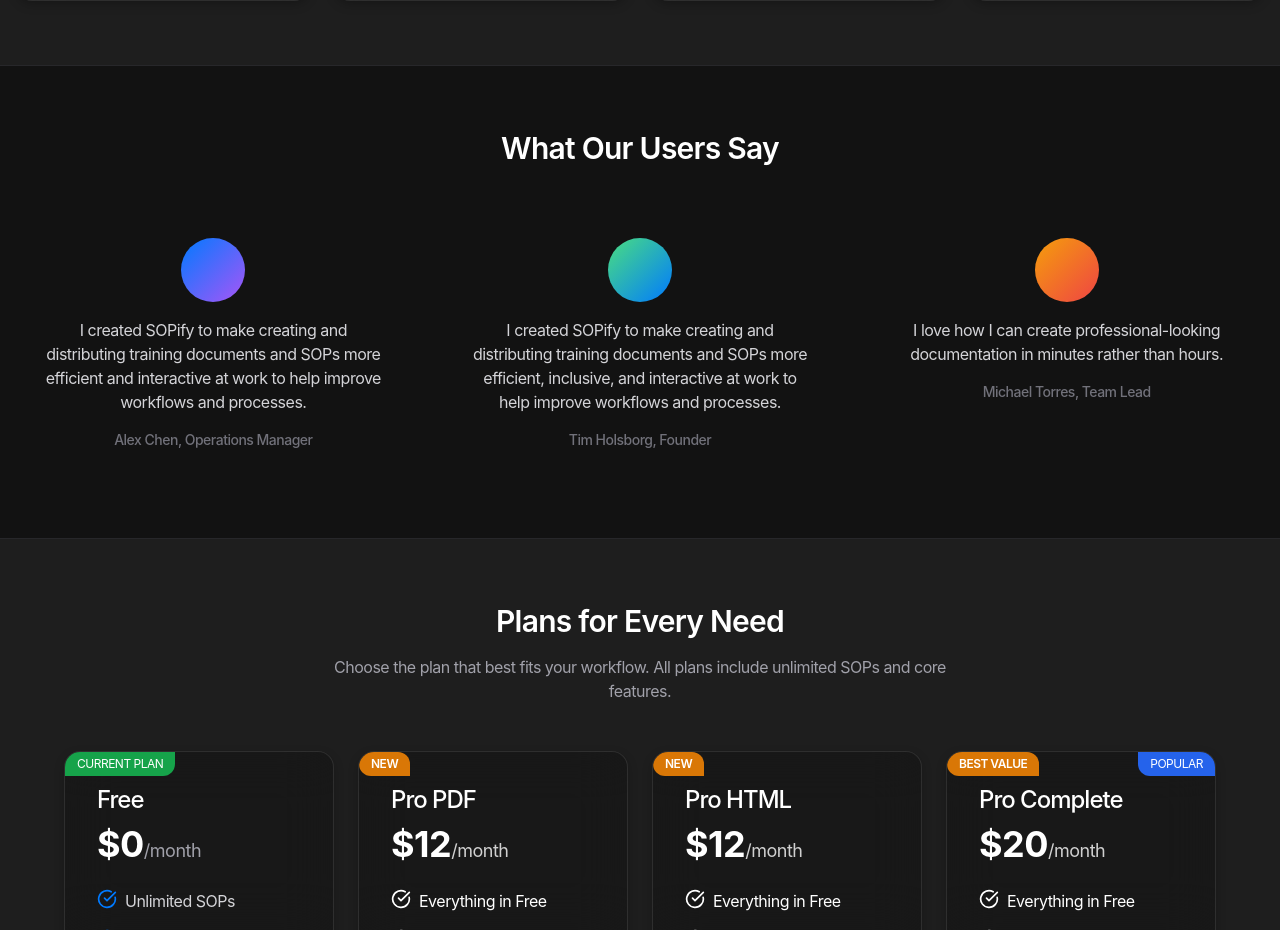
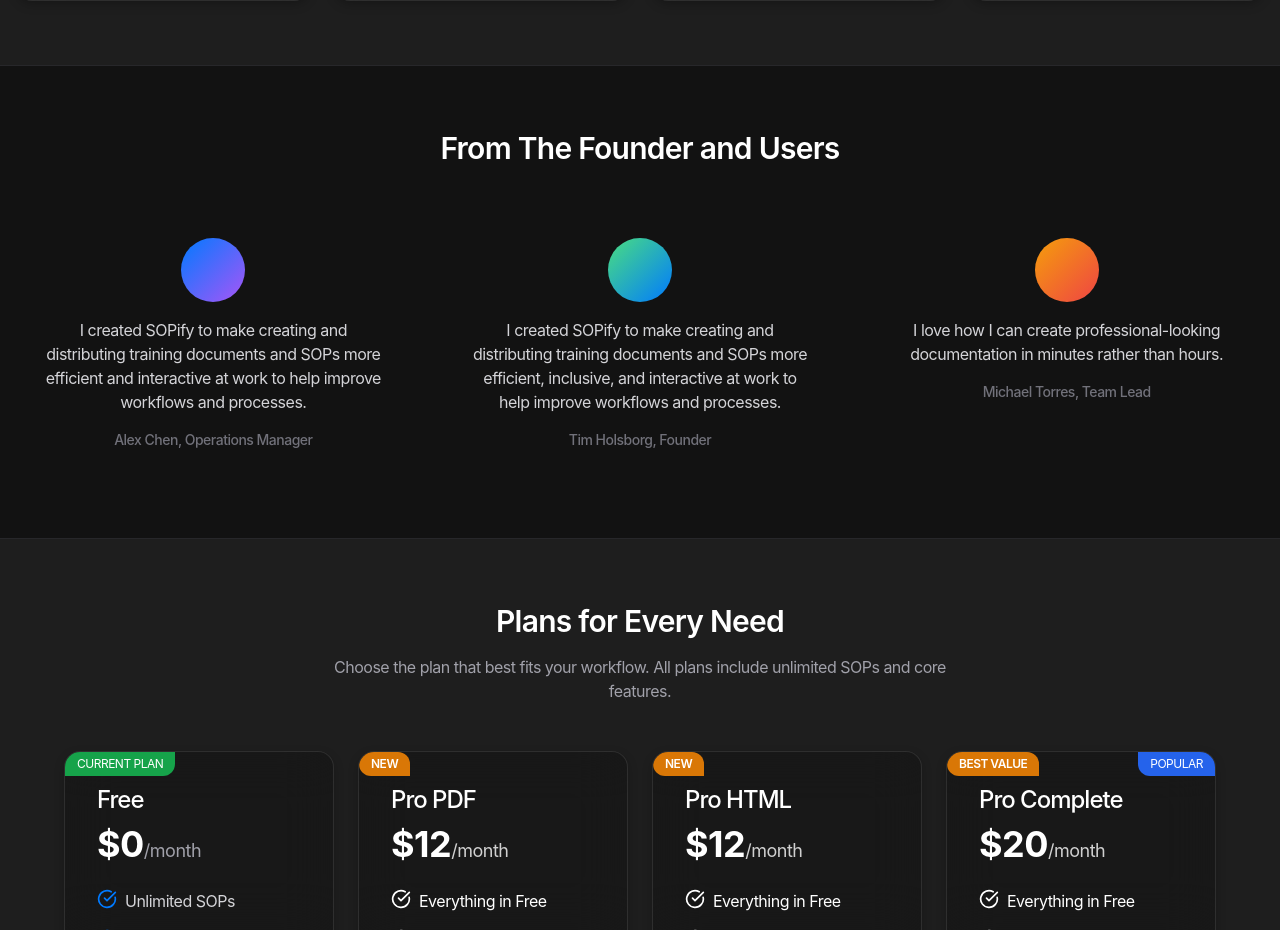
Before and after one commit to tribbitts/lovable-sop-scribe, a React (Vite) app: page / in a window 1280 px wide. Shown: the part 860-1790 px from the top of the page. Built offline with nearby package versions, Linux system fonts and the light colour scheme; no server answers; the database is empty.

Commit message:
Code edited in Lovable Code Editor
Edited UI in Lovable

```diff
--- a/src/components/home/Testimonials.tsx
+++ b/src/components/home/Testimonials.tsx
@@ -22,7 +22,7 @@ const TestimonialCard = ({
 const Testimonials = () => {
   return (
     <section className="py-16 container mx-auto px-4">
-      <h2 className="text-3xl font-semibold tracking-tight text-white text-center mb-12">What Our Users Say</h2>
+      <h2 className="text-3xl font-semibold tracking-tight text-white text-center mb-12">From The Founder and Users</h2>
       <div className="grid grid-cols-1 md:grid-cols-3 gap-8">
         <TestimonialCard
           gradientClasses="bg-gradient-to-br from-[#007AFF] to-purple-500"
```
